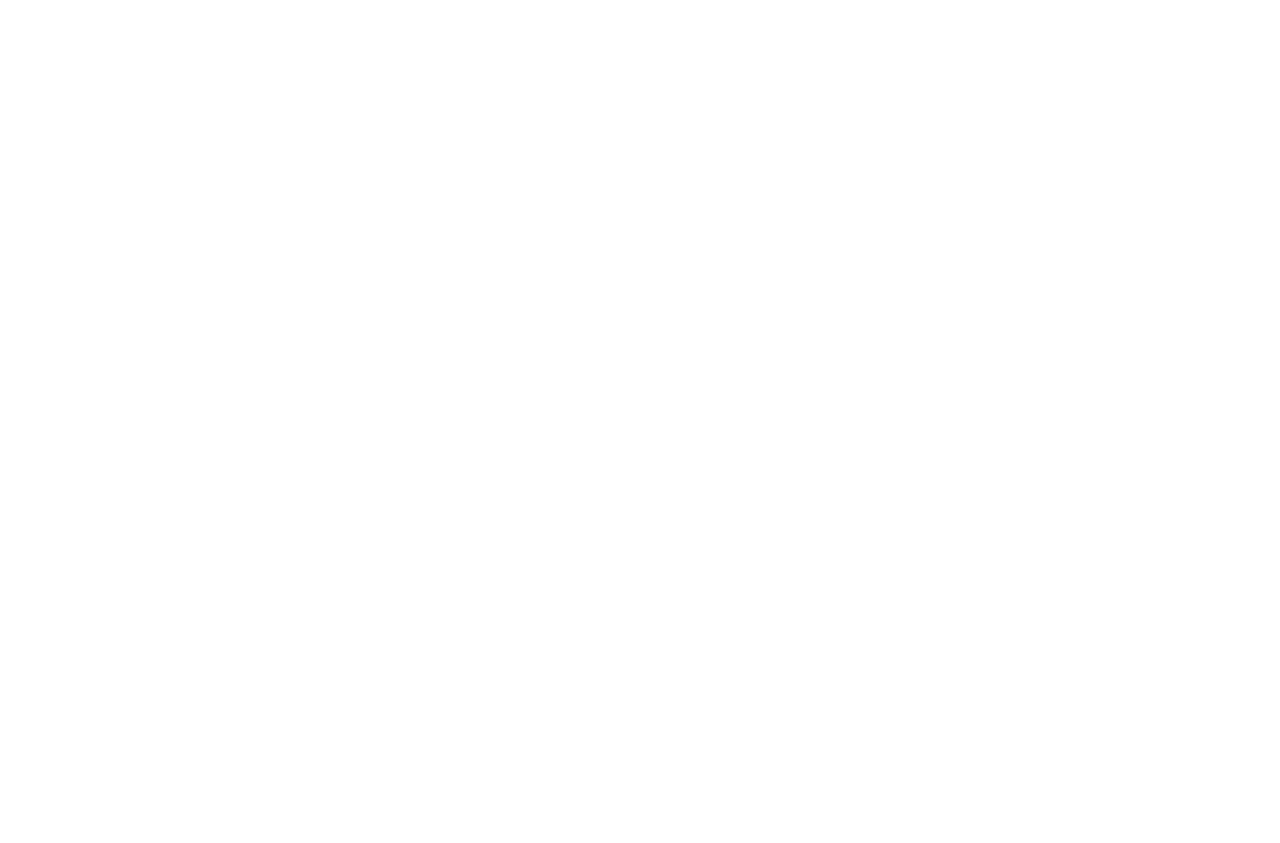
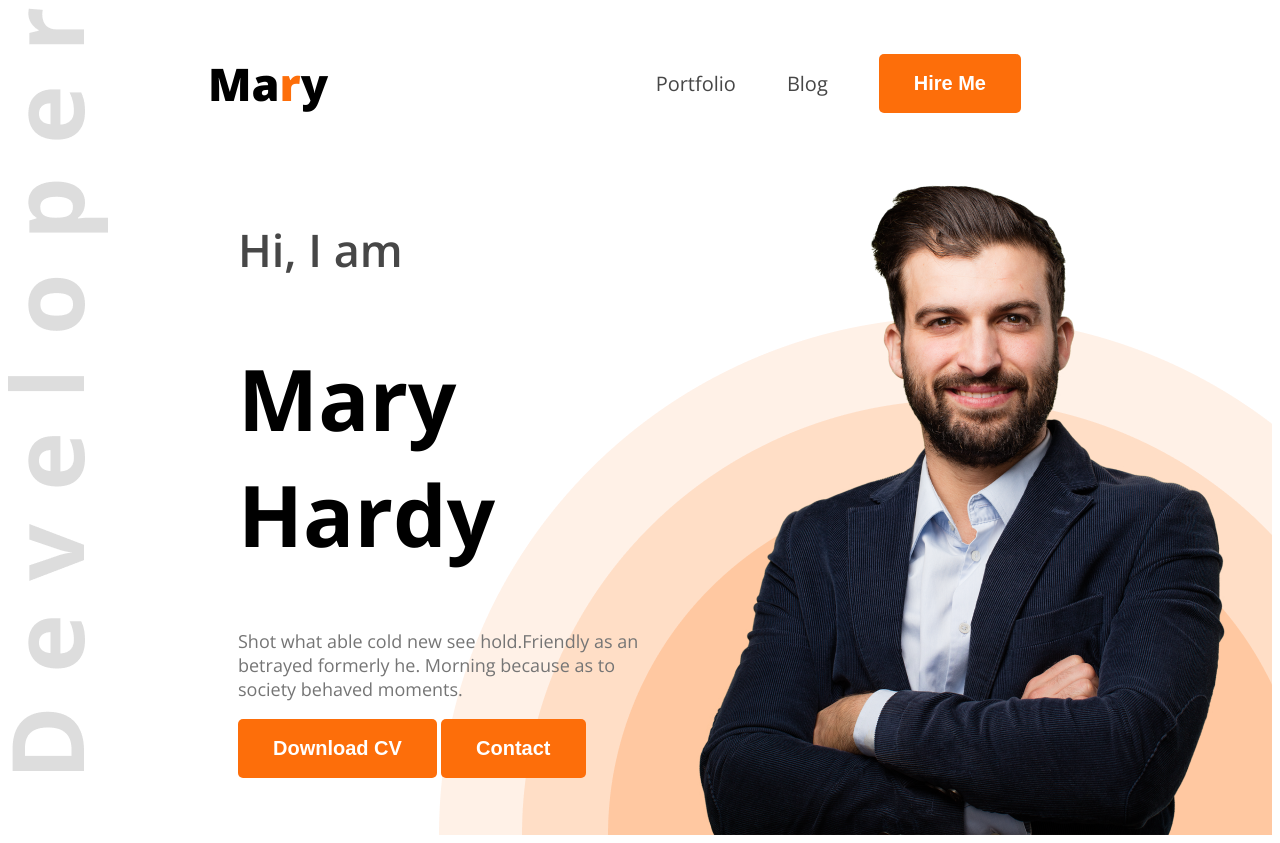
Before and after one commit to arafbinmasud/webdeveloper-portfolio, a plain HTML site: page index.html in a window 1280 px wide. Before the commit the page ends 800 px from the top, so only its background shows below. Drawn offline with nearby package versions, Linux system fonts and the light colour scheme.

Commit message:
added header style

```diff
--- /dev/null
+++ b/Styles/portfolio.css
@@ -0,0 +1,93 @@
+.open-sans-normal {
+  font-family: "Open Sans", sans-serif;
+  font-optical-sizing: auto;
+  font-style: normal;
+  font-variation-settings: "wdth" 100;
+}
+
+/* Shared style */
+.text-primary {
+  color: #fd6e0a;
+}
+
+.dark-2 {
+  color: #474747;
+}
+
+.dark-3 {
+  color: #757575;
+}
+.btn-primary {
+  background-color: #fd6e0a;
+  color: #ffffff;
+  padding: 18px 35px;
+  font-weight: 700;
+  border: none;
+  border-radius: 5px;
+  font-size: 20px;
+}
+
+.header{
+    background-image: url('../images/developer.png'), url('../images/header_bg.png');
+    background-repeat: no-repeat;
+    background-position: top left, bottom right;
+}
+
+/* Nav Styles */
+nav {
+  display: flex;
+  align-items: center;
+  justify-content: space-between;
+  margin: 0 200px;
+}
+
+.nav-title {
+  font-weight: 800;
+  font-size: 45px;
+}
+
+nav ul {
+  display: flex;
+  align-items: center;
+}
+
+nav ul li {
+  list-style-type: none;
+  margin-right: 51px;
+}
+
+nav li a {
+  text-decoration: none;
+  font-size: 20px;
+}
+
+/* Banner Style */
+.banner{
+    display: flex;
+    justify-content: space-between;
+    margin: 0 38px 0 230px;
+}
+
+.banner-content{
+    max-width:585px;
+    height: 356px;
+}
+
+.banner-greetings {
+  font-weight: 600;
+  font-size: 45px;
+}
+
+.banner-title {
+  font-size: 85px;
+  font-weight: bold;
+}
+
+.banner-description {
+  font-size: 18px;
+}
+
+.banner-profile-pic{
+    width: 584px;
+    height: 676px;
+}
--- a/index.html
+++ b/index.html
@@ -1,13 +1,48 @@
 <!DOCTYPE html>
 <html lang="en">
+
 <head>
     <meta charset="UTF-8">
     <meta name="viewport" content="width=device-width, initial-scale=1.0">
     <title>Web Developer Portfolio</title>
+    <link rel="preconnect" href="https://fonts.googleapis.com">
+    <link rel="preconnect" href="https://fonts.gstatic.com" crossorigin>
+    <link href="https://fonts.googleapis.com/css2?family=Open+Sans:ital,wght@0,300..800;1,300..800&display=swap"
+        rel="stylesheet">
+    <link rel="stylesheet" href="Styles/portfolio.css">
 </head>
-<body>
-    <header></header>
-    <main></main>
-    <footer></footer>
+
+<body class="open-sans-normal">
+    <header class="header">
+        <nav>
+            <h3 class="nav-title">Ma<span class="text-primary">r</span>y</h3>
+            <ul>
+                <li><a class="dark-2" href="">Portfolio</a></li>
+                <li><a class="dark-2" href="">Blog</a></li>
+                <li><a href=""><button class="btn-primary">Hire Me</button></a></li>
+            </ul>
+        </nav>
+
+        <div class="banner">
+            <div class="banner-content">
+                <h4 class="banner-greetings dark-2">Hi, I am</h4>
+                <h1 class="banner-title">Mary Hardy</h1>
+                <p class="banner-description dark-3">Shot what able cold new see hold.Friendly as an betrayed formerly he. Morning because as to society behaved moments.</p>
+                <button class="btn-primary">Download CV</button>
+                <button class="btn-primary">Contact</button>
+            </div>
+            <img class="banner-profile-pic" src="images/hardy.png" alt="">
+        </div>
+
+    </header>
+
+    <main>
+
+    </main>
+
+    <footer>
+
+    </footer>
 </body>
+
 </html>
```
